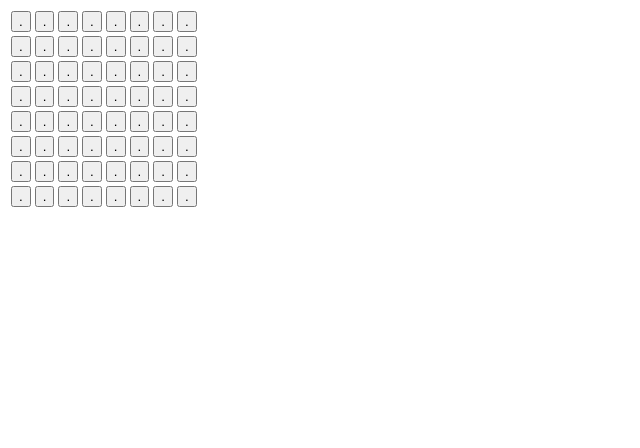
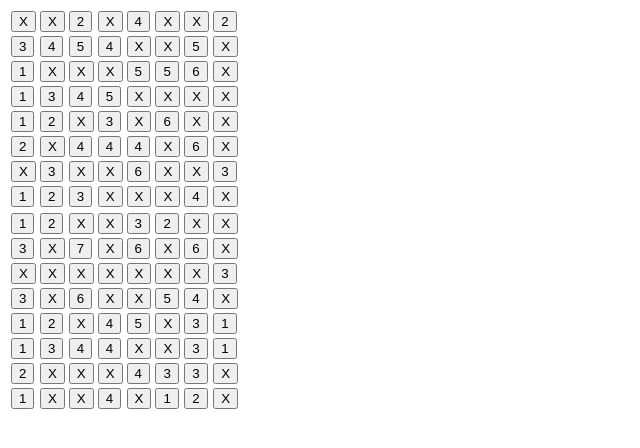
Before and after one commit to nicholaslantz/minefield, a React (Create React App) app: page / in a window 1280 px wide. Shown: the top 448 px of the page, without its empty margins (0-640 px from the left). Built offline with nearby package versions, Linux system fonts and the light colour scheme.

Commit message:
Can now render multiple chunks -- the rest of the changes

```diff
--- a/src/App.jsx
+++ b/src/App.jsx
@@ -3,7 +3,7 @@ import VisualChunk from './containers/VisualChunk';
 
 const App = () => (
     <div>
-      <VisualChunk id={0}/>
+      <VisualChunk/>
     </div>
 );
 
--- a/src/components/Chunk.jsx
+++ b/src/components/Chunk.jsx
@@ -23,7 +23,7 @@ const Chunk = ({ onClickTile, id, tiles, sideLength }) => (
 
 Chunk.propTypes = {
     onClickTile: PropTypes.func.isRequired,
-    id: PropTypes.number.isRequired,
+    id: PropTypes.string.isRequired,
     tiles: PropTypes.arrayOf(
         PropTypes.shape({
             isMine: PropTypes.bool.isRequired,
--- a/src/containers/VisualChunk.js
+++ b/src/containers/VisualChunk.js
@@ -1,6 +1,6 @@
 import { connect } from 'react-redux';
 import { revealTile, decorateTile } from '../actions';
-import Chunk from '../components/Chunk.jsx';
+import ChunkField from '../components/ChunkField';
 
 const calcSideLength = (tiles) => Math.sqrt(tiles.length);
 
@@ -59,15 +59,23 @@ const processTiles = (tiles) => tiles.map((t, i) => {
 
 // TODO: Adapt for multiple chunks + check for chunks that don't
 // have neighbors.
+// const mapStateToProps = state => ({
+//     tiles: processTiles(state.chunks[0].tiles),
+//     sideLength: calcSideLength(state.chunks[0].tiles)
+// });
+
 const mapStateToProps = state => ({
-    tiles: processTiles(state.chunks[0].tiles),
-    sideLength: calcSideLength(state.chunks[0].tiles)
-});
+    chunks: Object.keys(state.chunks).map(i => ({
+	id: i,
+	tiles: processTiles(state.chunks[i].tiles),
+	sideLength: calcSideLength(state.chunks[i].tiles),
+    }))
+})
 
 const mapDispatchToProps = dispatch => ({
     onClickTile: (e, chunkId, tileId) => {
         e.preventDefault();
-        const user = 0;// store.getState().user;
+        const user = 0; // TODO: store.getState().user;
 
         console.log(e.nativeEvent);
         switch (e.nativeEvent.button) {
@@ -86,4 +94,4 @@ const mapDispatchToProps = dispatch => ({
 export default connect(
     mapStateToProps,
     mapDispatchToProps
-)(Chunk);
+)(ChunkField);
--- a/src/index.jsx
+++ b/src/index.jsx
@@ -13,8 +13,15 @@ const genChunk = (genTile, n) => [...Array(n).keys()].map(genTile);
 store.dispatch(addChunk(0, genChunk(() => ({
     isMine: Math.random() < 0.5,
     owner: -1,
-    revealed: false
-}), 64)));
+    revealed: true,
+}), 64), 0, 0));
+store.dispatch(addChunk(1, genChunk(() => ({
+    isMine: Math.random() < 0.5,
+    owner: -1,
+    revealed: true,
+}), 64), 0, 0));
+
+console.log(store.getState());
 
 render(
     <Provider store={store}>
```
